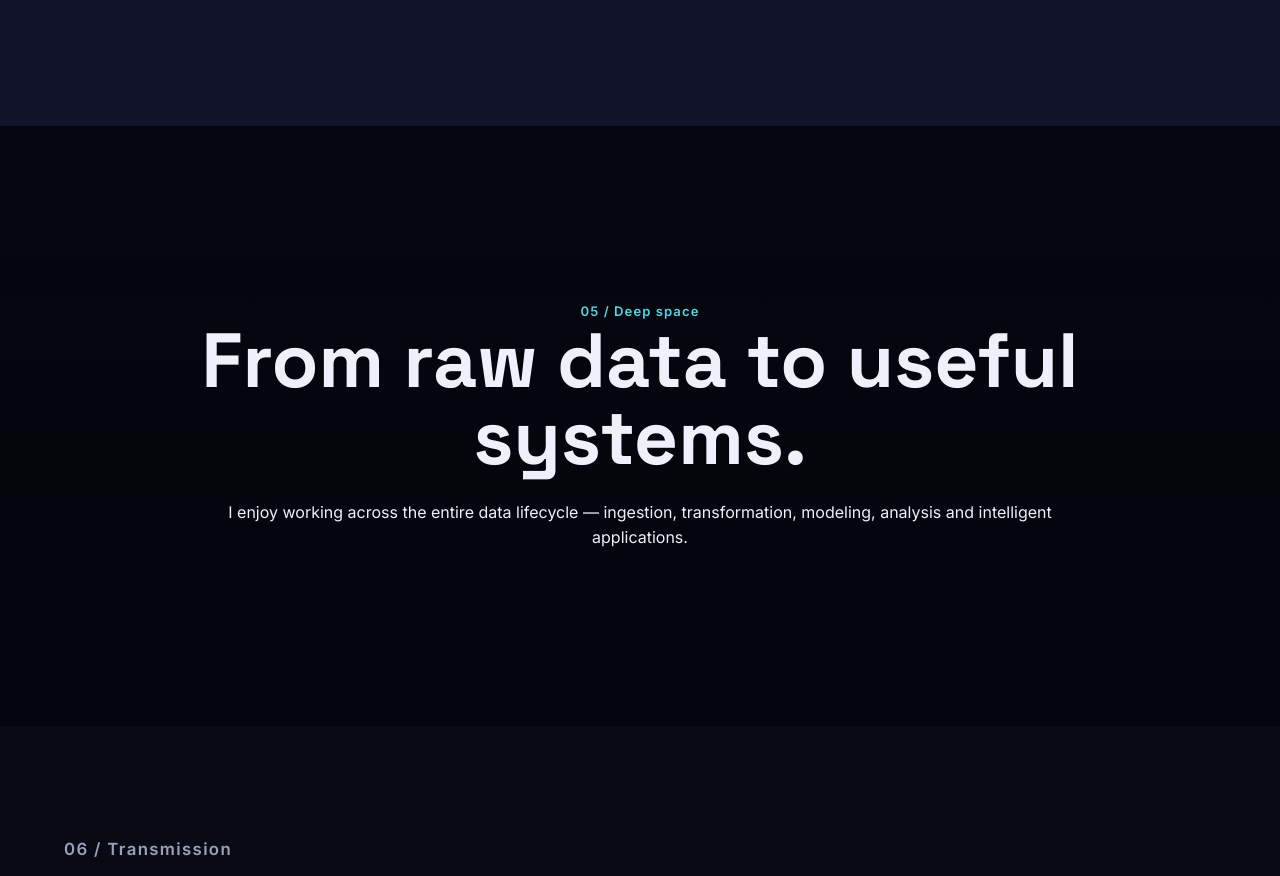
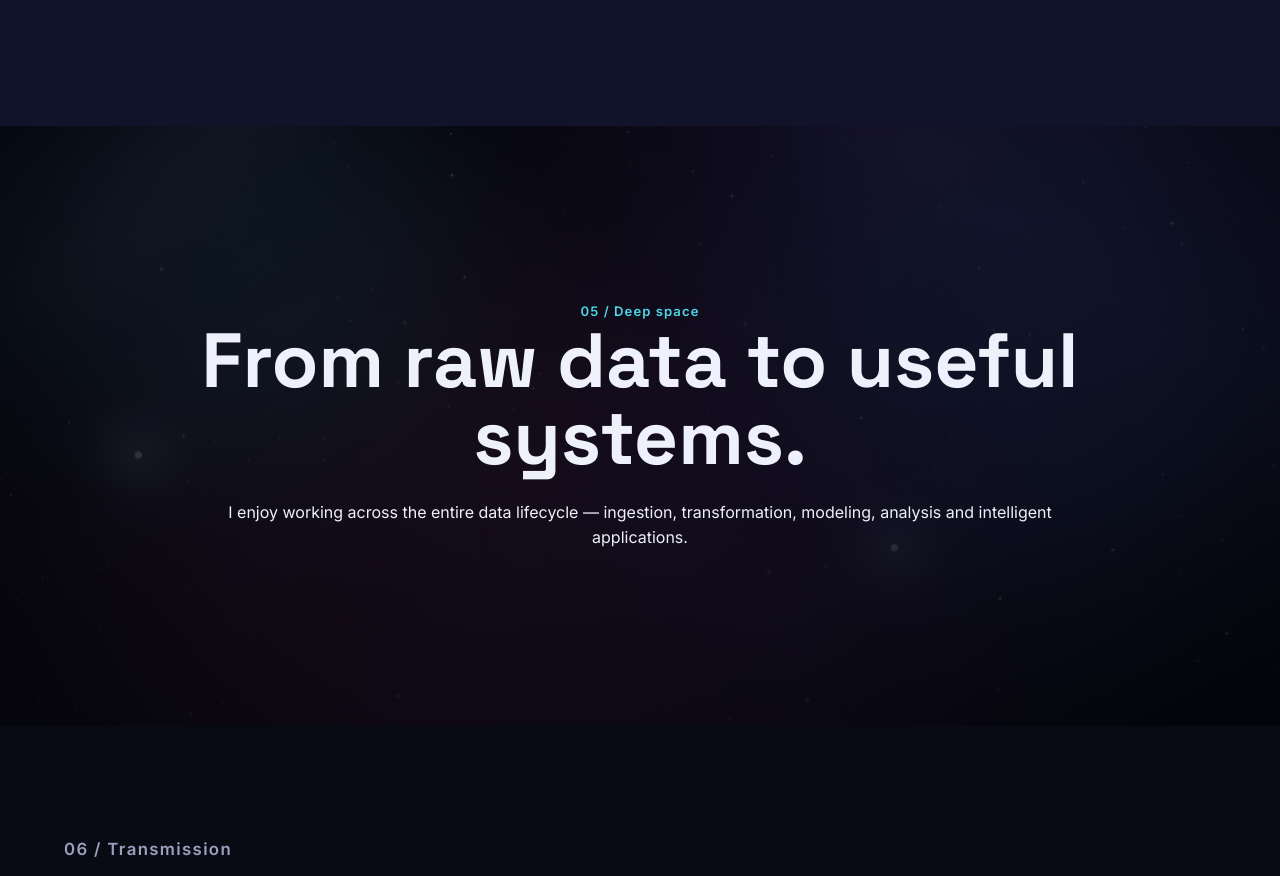
Before and after one commit to dthaker7/mp1, a website built with webpack: page src/index.html in a window 1280 px wide. Shown: the part 3180-4056 px from the top of the page. Built offline with nearby package versions, Linux system fonts and the light colour scheme; files whose address does not match are found by name.

Commit message:
Update main.scss

```diff
--- a/src/css/main.scss
+++ b/src/css/main.scss
@@ -639,7 +639,7 @@ img {
             rgba(4, 5, 12, 0.72),
             rgba(4, 5, 12, 0.88)
         ),
-        url("assets/nebula-bg.jpg") center / cover no-repeat;
+        url("../assets/nebula-bg.jpg") center / cover no-repeat;
 
     background-attachment: fixed;
 
```
